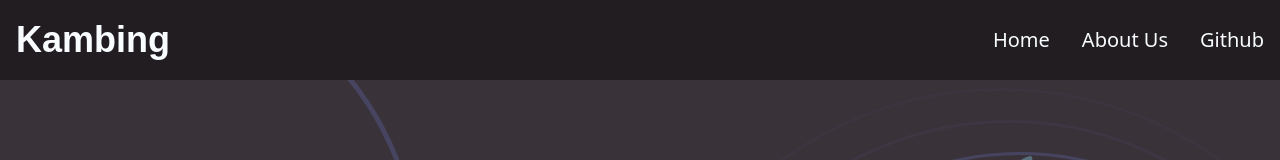
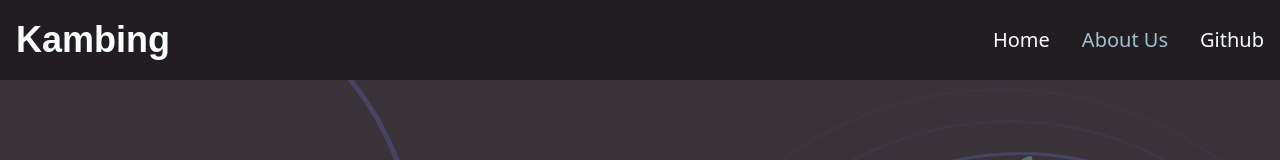
Before and after one commit to kambi-ng/blog, a Next.js app: page /about in a window 1280 px wide. Shown: the top 160 px of the page. Built offline with nearby package versions, Linux system fonts and the light colour scheme.

Commit message:
fix: Footer fixed at bottom, mobile navbar opacity

```diff
--- a/src/templates/Footer.tsx
+++ b/src/templates/Footer.tsx
@@ -10,7 +10,7 @@ import GithubIcon from '../assets/Github-Icon.svg';
 
 const Footer = () => {
   return (
-    <footer className="bg-secondary-300 text-primary-50 py-8 static w-full bottom-0 mt-a">
+    <footer className="bg-secondary-300 text-primary-50 py-8 static w-full mt-a">
       <div className="container grid grid-cols-6 gap-y-8 lg:grid-cols-12">
         <div className="col-span-6 text-center lg:col-span-4 lg:text-left">
           <span className="text-3xl font-header font-semibold">
--- a/src/templates/Main.tsx
+++ b/src/templates/Main.tsx
@@ -9,10 +9,12 @@ type IMainProps = {
 };
 
 const Main = (props: IMainProps) => (
-  <div className="antialiased w-full h-full min-h-screen flex flex-col">
+  <div className="antialiased w-full h-full min-h-screen flex flex-col h-min-ful">
     {props.meta}
     <Navbar />
     <main>{props.children}</main>
+
+    <div className="m-auto w-full"></div>
     <Footer />
   </div>
 );
--- a/src/templates/Navbar.tsx
+++ b/src/templates/Navbar.tsx
@@ -1,10 +1,13 @@
 import React, { useEffect, useState } from 'react';
 
 import Link from 'next/link';
+import { useRouter } from 'next/router';
 
 const Navbar = () => {
   const [toggle, setToggle] = useState(false);
+  const router = useRouter();
 
+  const { pathname } = router;
   useEffect(() => {}, [toggle]);
   return (
     <>
@@ -15,12 +18,18 @@ const Navbar = () => {
           </Link>
           <div className="hidden md:block w-auto">
             <ul className="flex flex-col md:flex-row justify-between basis-32 md:space-x-8">
-              <li className="text-xl">
+              <li
+                className={`text-xl ${pathname === '/' ? 'text-gray-700' : ''}`}
+              >
                 <Link href="/" passHref>
                   Home
                 </Link>
               </li>
-              <li className="text-xl">
+              <li
+                className={`text-xl ${
+                  pathname === '/about' ? 'text-gray-700' : ''
+                }`}
+              >
                 <Link href="/about" passHref>
                   About Us
                 </Link>
@@ -50,18 +59,23 @@ const Navbar = () => {
           </div>
         </div>
       </nav>
+
       <div
-        className={`md:hidden fixed top-0 left-0  w-full h-full z-20 transition-all duration-300 ease-in-out ${
+        className={`md:hidden fixed top-0 left-0  w-[100vw] h-[100vh] z-30 transition-all duration-300 ease-in-out bg-black-400/90 backdrop-blur-md ${
           toggle ? 'translate-x-0' : '-translate-y-full'
         }`}
       >
-        <ul className="grid place-content-center w-full h-full text-center bg-black-400 opacity-95 gap-8 backdrop-blur-3xl">
-          <li className="text-2xl" onClick={() => setToggle(false)}>
+        <ul className="grid place-content-center w-[100vw] h-[100vh] text-center   gap-8 ">
+          <li className={`text-2xl ${pathname === '/' ? 'text-gray-700' : ''}`}>
             <Link href="/" passHref>
               Home
             </Link>
           </li>
-          <li className="text-2xl" onClick={() => setToggle(false)}>
+          <li
+            className={`text-2xl ${
+              pathname === '/about' ? 'text-gray-700' : ''
+            }`}
+          >
             <Link href="/about" passHref>
               About Us
             </Link>
```
